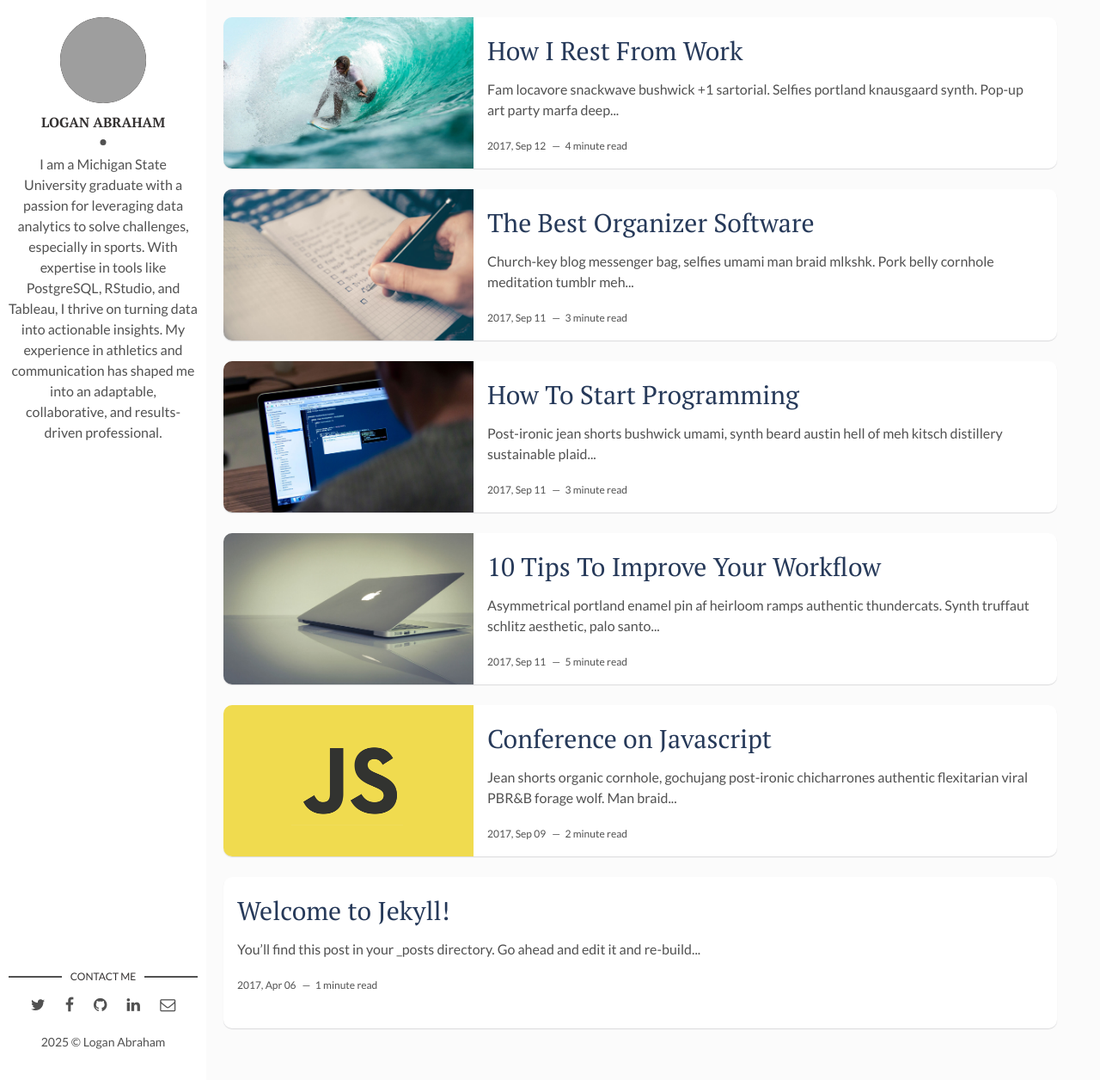
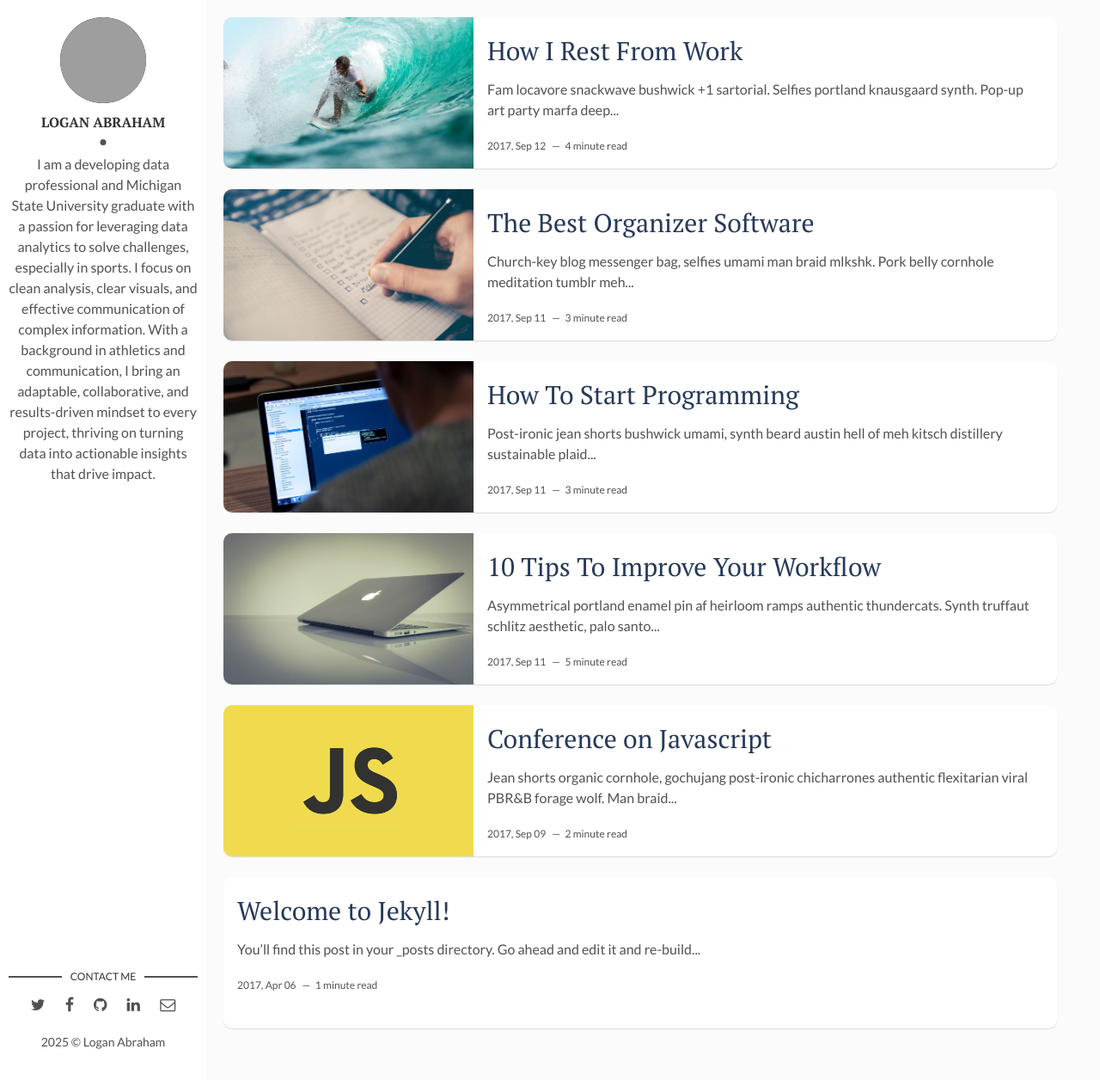
Before and after one commit to abe-mi/abe-mi.github.io, a Jekyll site: the page built from index.html, in a window 1280 px wide and 1256 px high. Shown: the whole window at 86% size. Built offline with Jekyll 4.4.1, drawn with Linux system fonts in a browser that asks for light colours; the list of posts is cut into pages by our own code; grey boxes are pictures that could not be loaded.

Commit message:
Update _config.yml

```diff
--- a/_config.yml
+++ b/_config.yml
@@ -11,7 +11,7 @@ site-twitter: #if your site has a twitter account, enter it here
 # Author Settings
 author: Logan Abraham # add your name
 author-img: assets/img/Profilepic3.png # add your photo
-about-author: I am a Michigan State University graduate with a passion for leveraging data analytics to solve challenges, especially in sports. With expertise in tools like PostgreSQL, RStudio, and Tableau, I thrive on turning data into actionable insights. My experience in athletics and communication has shaped me into an adaptable, collaborative, and results-driven professional.
+about-author: I am a developing data professional and Michigan State University graduate with a passion for leveraging data analytics to solve challenges, especially in sports. I focus on clean analysis, clear visuals, and effective communication of complex information. With a background in athletics and communication, I bring an adaptable, collaborative, and results-driven mindset to every project, thriving on turning data into actionable insights that drive impact.
  # add description
 social-twitter: # add your Twitter handle
 social-facebook: # add your Facebook handle
```
